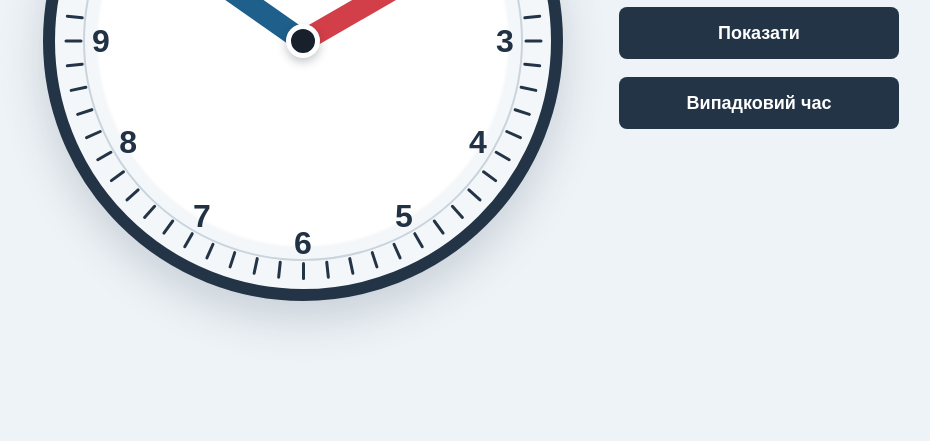
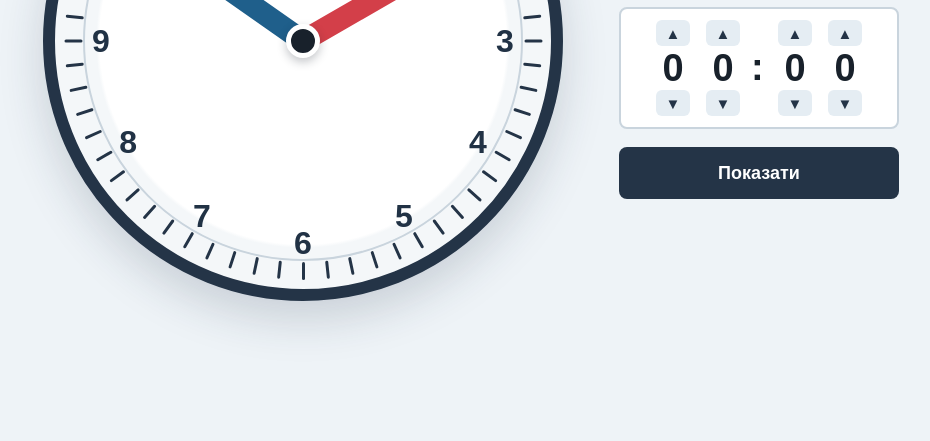
Before and after one commit to bsoBerra/learning-challenges, a website: page index.html in a window 1280 px wide. Shown: the part 359-800 px from the top of the page, without its empty margins (147-1077 px from the left). Drawn offline with Linux system fonts and the light colour scheme.

Commit message:
Add independent answer time input

```diff
--- a/index.html
+++ b/index.html
@@ -33,8 +33,31 @@
       <aside class="controls" aria-labelledby="app-title">
         <h1 id="app-title">Годинник</h1>
         <p class="hint">Перетягніть годинну або хвилинну стрілку мишею.</p>
+        <button class="show-button" id="randomTimeButton" type="button">Випадковий час</button>
+        <div class="answer-time" aria-label="Поле для вказання часу">
+          <div class="answer-digit-control">
+            <button class="digit-button" type="button" data-answer-step="hourTens" data-direction="1" aria-label="Збільшити десятки годин">▲</button>
+            <span class="answer-digit" data-answer-digit="hourTens">0</span>
+            <button class="digit-button" type="button" data-answer-step="hourTens" data-direction="-1" aria-label="Зменшити десятки годин">▼</button>
+          </div>
+          <div class="answer-digit-control">
+            <button class="digit-button" type="button" data-answer-step="hourOnes" data-direction="1" aria-label="Збільшити одиниці годин">▲</button>
+            <span class="answer-digit" data-answer-digit="hourOnes">0</span>
+            <button class="digit-button" type="button" data-answer-step="hourOnes" data-direction="-1" aria-label="Зменшити одиниці годин">▼</button>
+          </div>
+          <span class="answer-separator">:</span>
+          <div class="answer-digit-control">
+            <button class="digit-button" type="button" data-answer-step="minuteTens" data-direction="1" aria-label="Збільшити десятки хвилин">▲</button>
+            <span class="answer-digit" data-answer-digit="minuteTens">0</span>
+            <button class="digit-button" type="button" data-answer-step="minuteTens" data-direction="-1" aria-label="Зменшити десятки хвилин">▼</button>
+          </div>
+          <div class="answer-digit-control">
+            <button class="digit-button" type="button" data-answer-step="minuteOnes" data-direction="1" aria-label="Збільшити одиниці хвилин">▲</button>
+            <span class="answer-digit" data-answer-digit="minuteOnes">0</span>
+            <button class="digit-button" type="button" data-answer-step="minuteOnes" data-direction="-1" aria-label="Зменшити одиниці хвилин">▼</button>
+          </div>
+        </div>
         <button class="show-button" id="showTimeButton" type="button">Показати</button>
-        <button class="show-button" id="randomTimeButton" type="button">Випадковий час</button>
         <output class="digital-time hidden" id="digitalTime" aria-live="polite"></output>
       </aside>
     </main>
--- a/index.js
+++ b/index.js
@@ -5,12 +5,21 @@ const minuteHand = document.querySelector("#minuteHand");
 const showTimeButton = document.querySelector("#showTimeButton");
 const randomTimeButton = document.querySelector("#randomTimeButton");
 const digitalTime = document.querySelector("#digitalTime");
+const answerButtons = document.querySelectorAll("[data-answer-step]");
+const answerDigits = {
+  hourTens: document.querySelector("[data-answer-digit='hourTens']"),
+  hourOnes: document.querySelector("[data-answer-digit='hourOnes']"),
+  minuteTens: document.querySelector("[data-answer-digit='minuteTens']"),
+  minuteOnes: document.querySelector("[data-answer-digit='minuteOnes']"),
+};
 
 const state = {
   hour: 10,
   minute: 10,
   activeHand: null,
   previousMinute: null,
+  answerHour: 0,
+  answerMinute: 0,
 };
 
 function createMinuteMarks() {
@@ -32,6 +41,52 @@ function displayHour() {
 
 function randomInteger(max) {
   return Math.floor(Math.random() * max);
+}
+
+function wrap(value, max) {
+  return ((value % max) + max) % max;
+}
+
+function renderAnswerTime() {
+  const hour = pad(state.answerHour);
+  const minute = pad(state.answerMinute);
+
+  answerDigits.hourTens.textContent = hour[0];
+  answerDigits.hourOnes.textContent = hour[1];
+  answerDigits.minuteTens.textContent = minute[0];
+  answerDigits.minuteOnes.textContent = minute[1];
+}
+
+function setAnswerHour(hour) {
+  state.answerHour = wrap(hour, 12);
+}
+
+function changeAnswerDigit(step, direction) {
+  const hourTens = Math.floor(state.answerHour / 10);
+  const hourOnes = state.answerHour % 10;
+  const minuteTens = Math.floor(state.answerMinute / 10);
+  const minuteOnes = state.answerMinute % 10;
+
+  if (step === "hourTens") {
+    const nextHourTens = wrap(hourTens + direction, 2);
+    const maxHourOnes = nextHourTens === 1 ? 1 : 9;
+    setAnswerHour(nextHourTens * 10 + Math.min(hourOnes, maxHourOnes));
+  }
+
+  if (step === "hourOnes") {
+    const maxHourOnes = hourTens === 1 ? 2 : 10;
+    setAnswerHour(hourTens * 10 + wrap(hourOnes + direction, maxHourOnes));
+  }
+
+  if (step === "minuteTens") {
+    state.answerMinute = wrap(minuteTens + direction, 6) * 10 + minuteOnes;
+  }
+
+  if (step === "minuteOnes") {
+    state.answerMinute = minuteTens * 10 + wrap(minuteOnes + direction, 10);
+  }
+
+  renderAnswerTime();
 }
 
 function normalizeDegrees(degrees) {
@@ -150,5 +205,12 @@ randomTimeButton.addEventListener("click", () => {
   hideDigitalTime();
 });
 
+answerButtons.forEach((button) => {
+  button.addEventListener("click", () => {
+    changeAnswerDigit(button.dataset.answerStep, Number(button.dataset.direction));
+  });
+});
+
 createMinuteMarks();
+renderAnswerTime();
 renderHands();
--- a/styles.css
+++ b/styles.css
@@ -212,6 +212,68 @@ h1 {
   outline-offset: 3px;
 }
 
+.answer-time {
+  display: grid;
+  grid-template-columns: repeat(2, 44px) 16px repeat(2, 44px);
+  align-items: center;
+  justify-content: center;
+  gap: 6px;
+  min-height: 112px;
+  padding: 10px;
+  border: 2px solid #c9d4dd;
+  border-radius: 8px;
+  background: #ffffff;
+}
+
+.answer-digit-control {
+  display: grid;
+  grid-template-rows: 28px 42px 28px;
+  align-items: center;
+  justify-items: center;
+}
+
+.digit-button {
+  width: 34px;
+  height: 26px;
+  padding: 0;
+  border: 0;
+  border-radius: 6px;
+  background: #e5edf3;
+  color: #243447;
+  cursor: pointer;
+  font-size: 15px;
+  line-height: 1;
+}
+
+.digit-button:hover {
+  background: #d3dee8;
+}
+
+.digit-button:focus-visible {
+  outline: 3px solid #f2b705;
+  outline-offset: 2px;
+}
+
+.answer-digit,
+.answer-separator {
+  font-size: 38px;
+  font-weight: 800;
+  font-variant-numeric: tabular-nums;
+  line-height: 1;
+}
+
+.answer-digit {
+  display: grid;
+  place-items: center;
+  width: 38px;
+  height: 42px;
+}
+
+.answer-separator {
+  align-self: center;
+  padding-bottom: 2px;
+}
+
 .digital-time {
   min-height: 72px;
   display: grid;
```
